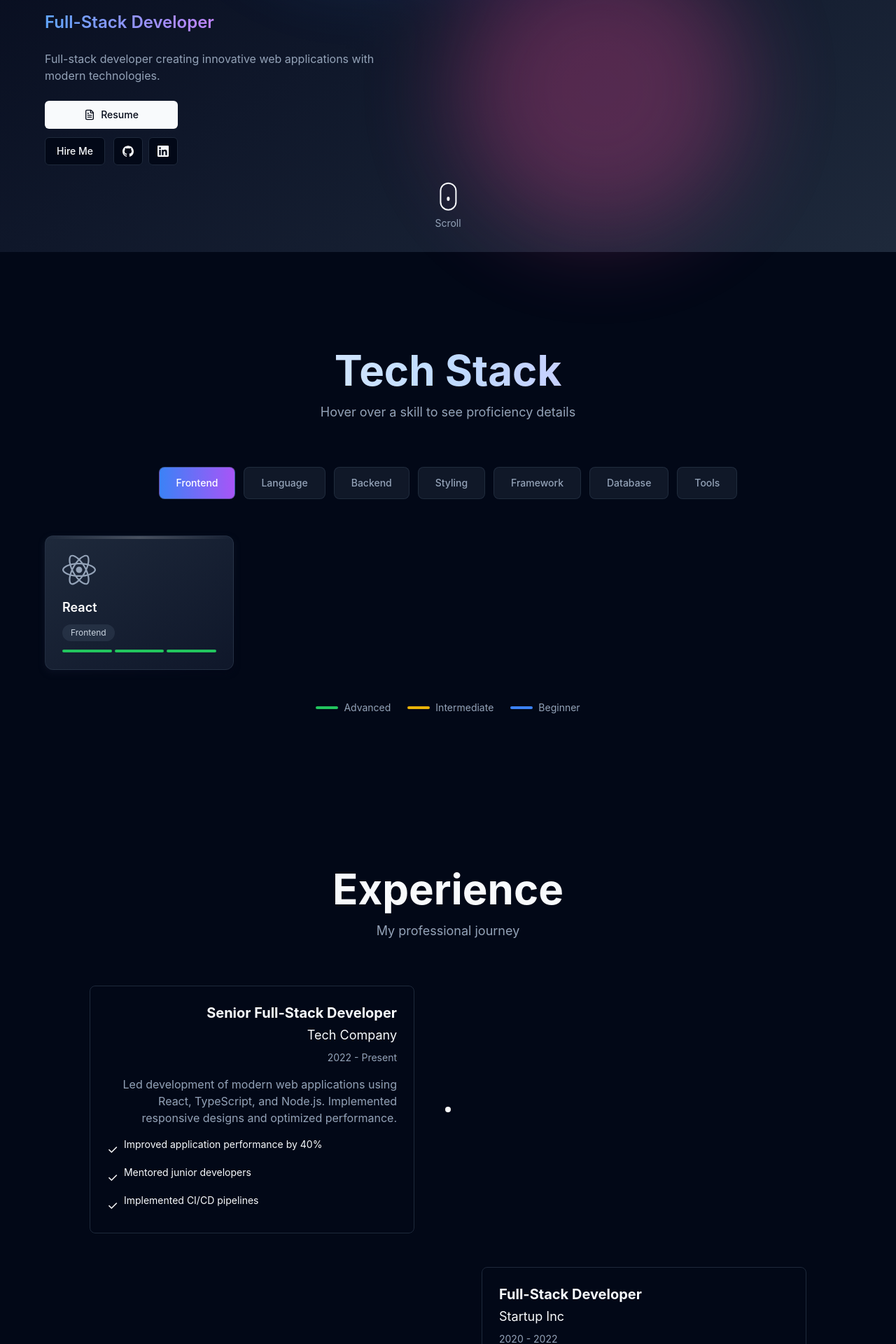
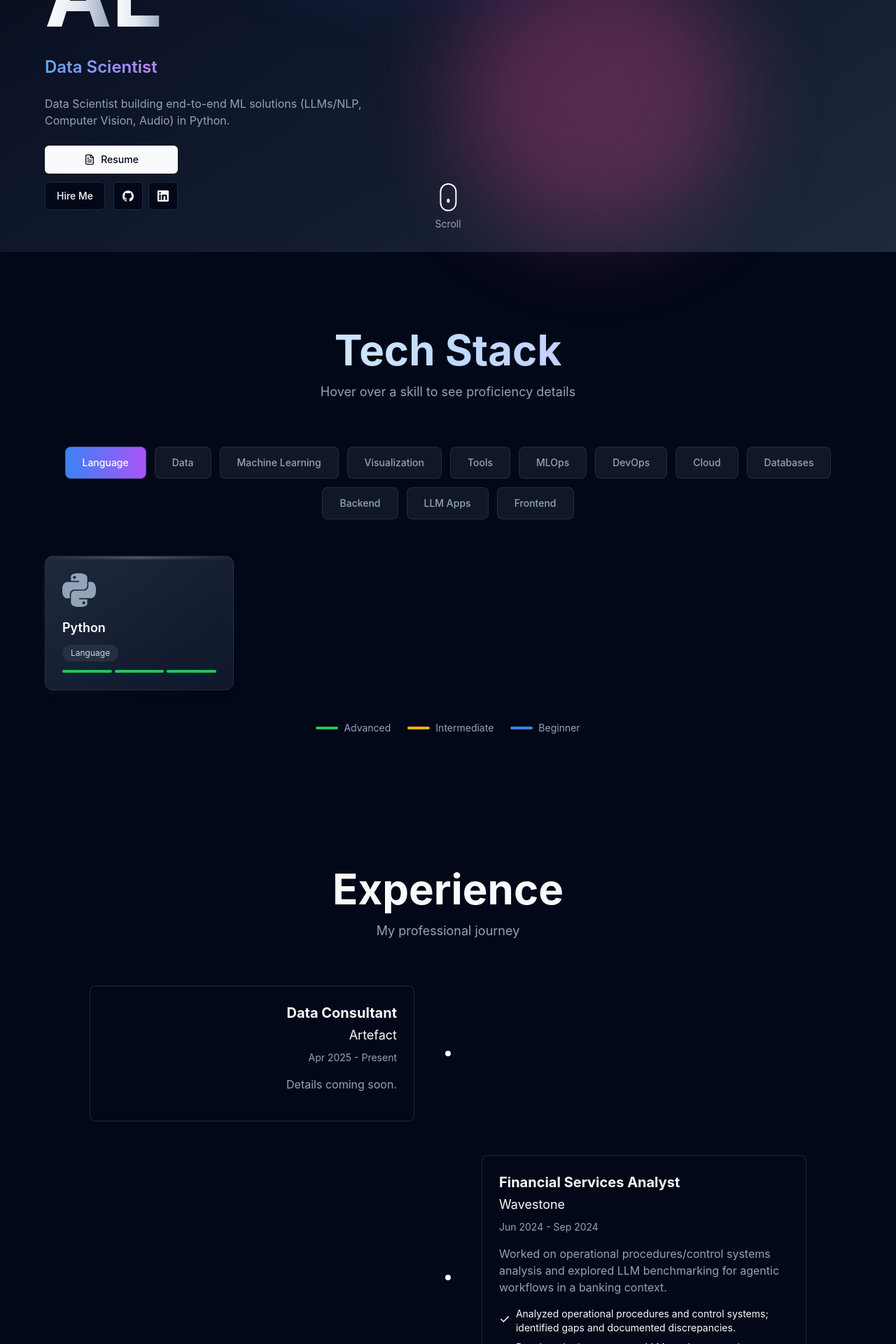
Before and after one commit to AugustinMORVAL/AugustinMORVAL.github.io, a React (Vite) app: page / in a window 1280 px wide. Shown: the part 440-2360 px from the top of the page at 70% size. Built offline with nearby package versions, Linux system fonts and the light colour scheme.

Commit message:
Start filling datas

```diff
--- a/src/components/animations/reveal-animations.tsx
+++ b/src/components/animations/reveal-animations.tsx
@@ -1,5 +1,5 @@
 import { motion, useAnimation, useInView } from "framer-motion";
-import { ReactNode, useEffect, useRef } from "react";
+import { type ReactNode, useEffect, useRef } from "react";
 
 interface BlurInProps {
   children: ReactNode;
--- a/src/components/sections/contact.tsx
+++ b/src/components/sections/contact.tsx
@@ -261,24 +261,6 @@ export default function ContactSection() {
                   </TooltipContent>
                 </Tooltip>
 
-                <Tooltip>
-                  <TooltipTrigger asChild>
-                    <motion.a
-                      href={config.social.twitter}
-                      target="_blank"
-                      rel="noopener noreferrer"
-                      className="w-12 h-12 rounded-lg bg-primary/10 hover:bg-primary/20 flex items-center justify-center transition-colors"
-                      aria-label="X (Twitter)"
-                      whileHover={{ scale: 1.1, rotate: 5 }}
-                      whileTap={{ scale: 0.95 }}
-                    >
-                      <SiX className="h-6 w-6" />
-                    </motion.a>
-                  </TooltipTrigger>
-                  <TooltipContent>
-                    <p>Follow me on X</p>
-                  </TooltipContent>
-                </Tooltip>
               </div>
             </div>
           </div>
--- a/src/components/sections/skills.tsx
+++ b/src/components/sections/skills.tsx
@@ -2,15 +2,30 @@ import SectionWrapper from "../ui/section-wrapper";
 import { config } from "@/data/config";
 import { motion } from "framer-motion";
 import { useState, useEffect, useRef } from "react";
+import { FcScatterPlot } from "react-icons/fc";
 import {
+  SiFlask,
+  SiGithubactions,
+  SiGooglecloud,
+  SiMongodb,
+  SiMysql,
+  SiNumpy,
+  SiPandas,
+  SiPlotly,
+  SiPython,
+  SiScikitlearn,
+  SiScipy,
+  SiStreamlit,
+  SiTensorflow,
   SiReact,
-  SiTypescript,
-  SiNodedotjs,
-  SiTailwindcss,
-  SiNextdotjs,
-  SiPostgresql,
-  SiMongodb,
   SiGit,
+  SiCodesandbox,
+  SiMlflow,
+  SiLangchain,
+  SiOllama,
+  SiOpenai,
+  SiPytorch,
+  SiHuggingface,
 } from "react-icons/si";
 import * as Tabs from "@radix-ui/react-tabs";
 import { Tooltip, TooltipTrigger, TooltipContent } from "../ui/tooltip";
@@ -18,13 +33,28 @@ import { gsap } from "gsap";
 
 const skillIcons: Record<string, React.ReactNode> = {
   React: <SiReact />,
-  TypeScript: <SiTypescript />,
-  "Node.js": <SiNodedotjs />,
-  "Tailwind CSS": <SiTailwindcss />,
-  "Next.js": <SiNextdotjs />,
-  PostgreSQL: <SiPostgresql />,
+  Python: <SiPython />,
+  "Google Cloud": <SiGooglecloud />,
   MongoDB: <SiMongodb />,
+  MySQL: <SiMysql />,
+  "scikit-learn": <SiScikitlearn />,
+  SciPy: <SiScipy />,
+  TensorFlow: <SiTensorflow />,
+  Matplotlib: <FcScatterPlot />,
+  NumPy: <SiNumpy />,
+  Pandas: <SiPandas />,
+  Plotly: <SiPlotly />,
+  MLflow: <SiMlflow />,
   Git: <SiGit />,
+  "GitHub Actions": <SiGithubactions />,
+  Streamlit: <SiStreamlit />,
+  Flask: <SiFlask />,
+  LangChain: <SiLangchain />,
+  Ollama: <SiOllama />,
+  MCP: <SiHuggingface />,
+  Whisper: <SiOpenai />,
+  PyTorch: <SiPytorch />,
+  YOLO: <span className="font-bold">YOLO</span>,
 };
 
 // Group skills by category
@@ -110,7 +140,7 @@ export default function SkillsSection() {
                   className="grid grid-cols-2 md:grid-cols-3 lg:grid-cols-4 gap-4 md:gap-6 transform-style-3d"
                 >
                   {groupedSkills[category].map((skill) => {
-                    const icon = skillIcons[skill.name];
+                    const icon = skillIcons[skill.name] ?? <SiCodesandbox />;
                     const isHovered = hoveredSkill === skill.name;
 
                     const levelDetails = {
--- a/src/data/config.ts
+++ b/src/data/config.ts
@@ -1,55 +1,69 @@
 export const config = {
-  name: "Your Name",
-  title: "Full-Stack Developer",
+  name: "Augustin MORVAL",
+  title: "Data Scientist",
   description: {
-    long: "Explore my portfolio showcasing modern web applications, innovative projects, and cutting-edge technologies. Specialized in React, TypeScript, Node.js, and creating beautiful user experiences.",
-    short: "Full-stack developer creating innovative web applications with modern technologies.",
+    long: "Data Scientist focused on end-to-end ML: NLP/LLMs, Computer Vision (OMR) and Audio ML. I build practical prototypes and deployment-ready pipelines, with a strong consulting + finance background and a focus on measurable impact.",
+    short:
+      "Data Scientist building end-to-end ML solutions (LLMs/NLP, Computer Vision, Audio) in Python.",
   },
-  email: "your.email@example.com",
+  email: "augustin.morval.pro@gmail.com",
   resumeUrl: "https://drive.google.com/file/d/your-resume-id/view",
   site: "https://yourusername.github.io",
 
   social: {
-    github: "https://github.com/yourusername",
-    linkedin: "https://linkedin.com/in/yourusername",
-    twitter: "https://twitter.com/yourusername",
-    instagram: "https://instagram.com/yourusername",
+    github: "https://github.com/AugustinMORVAL",
+    linkedin: "https://linkedin.com/in/augustin-morval",
   },
 
   skills: [
     {
-      name: "React",
-      category: "Frontend",
-      level: "Advanced",
-    },
-    {
-      name: "TypeScript",
+      name: "Python",
       category: "Language",
       level: "Advanced",
     },
     {
-      name: "Node.js",
-      category: "Backend",
+      name: "NumPy",
+      category: "Data",
+      level: "Advanced",
+    },
+    {
+      name: "Pandas",
+      category: "Data",
+      level: "Advanced",
+    },
+    {
+      name: "SciPy",
+      category: "Data",
       level: "Intermediate",
     },
     {
-      name: "Tailwind CSS",
-      category: "Styling",
-      level: "Advanced",
-    },
-    {
-      name: "Next.js",
-      category: "Framework",
-      level: "Advanced",
-    },
-    {
-      name: "PostgreSQL",
-      category: "Database",
+      name: "scikit-learn",
+      category: "Machine Learning",
       level: "Intermediate",
     },
     {
-      name: "MongoDB",
-      category: "Database",
+      name: "TensorFlow",
+      category: "Machine Learning",
+      level: "Intermediate",
+    },
+    {
+      name: "Matplotlib",
+      category: "Visualization",
+      level: "Intermediate",
+    },
+    {
+      name: "Plotly",
+      category: "Visualization",
+      level: "Intermediate",
+    },
+    {
+      name: "Streamlit",
+      category: "Tools",
+      level: "Intermediate",
+    },
+    {
+      name: "MLflow",
+      category: "MLOps",
       level: "Intermediate",
     },
     {
@@ -57,40 +71,105 @@ export const config = {
       category: "Tools",
       level: "Advanced",
     },
+    {
+      name: "GitHub Actions",
+      category: "DevOps",
+      level: "Intermediate",
+    },
+    {
+      name: "Google Cloud",
+      category: "Cloud",
+      level: "Intermediate",
+    },
+    {
+      name: "MongoDB",
+      category: "Databases",
+      level: "Intermediate",
+    },
+    {
+      name: "MySQL",
+      category: "Databases",
+      level: "Intermediate",
+    },
+    {
+      name: "Flask",
+      category: "Backend",
+      level: "Intermediate",
+    },
+    {
+      name: "LangChain",
+      category: "LLM Apps",
+      level: "Intermediate",
+    },
+    {
+      name: "Ollama",
+      category: "LLM Apps",
+      level: "Intermediate",
+    },
+    {
+      name: "MCP",
+      category: "LLM Apps",
+      level: "Intermediate",
+    },
+    {
+      name: "React",
+      category: "Frontend",
+      level: "Intermediate",
+    },
   ],
 
   experience: [
     {
-      company: "Tech Company",
-      role: "Senior Full-Stack Developer",
-      duration: "2022 - Present",
-      description: "Led development of modern web applications using React, TypeScript, and Node.js. Implemented responsive designs and optimized performance.",
+      company: "Artefact",
+      role: "Data Consultant",
+      duration: "Apr 2025 - Present",
+      description: "Details coming soon.",
+      achievements: [],
+    },
+    {
+      company: "Wavestone",
+      role: "Financial Services Analyst",
+      duration: "Jun 2024 - Sep 2024",
+      description:
+        "Worked on operational procedures/control systems analysis and explored LLM benchmarking for agentic workflows in a banking context.",
       achievements: [
-        "Improved application performance by 40%",
-        "Mentored junior developers",
-        "Implemented CI/CD pipelines",
+        "Analyzed operational procedures and control systems; identified gaps and documented discrepancies.",
+        "Benchmarked open-source LLMs and compared capabilities for integration into a network of autonomous agents.",
       ],
     },
     {
-      company: "Startup Inc",
-      role: "Full-Stack Developer",
-      duration: "2020 - 2022",
-      description: "Developed and maintained full-stack applications using MERN stack. Collaborated with designers and product managers.",
+      company: "Abbott",
+      role: "Junior Consultant",
+      duration: "Oct 2022 - Apr 2023",
+      description:
+        "Go-to-market strategy and analytics work for a digital healthcare solution across APAC.",
       achievements: [
-        "Built 3 major features from scratch",
-        "Reduced bug reports by 30%",
-        "Implemented real-time features with WebSocket",
+        "Conducted market research across 8 APAC countries to refine go-to-market strategy.",
+        "Performed quantitative/qualitative analysis and validated insights with 26 expert interviews.",
+        "Delivered 7 strategic recommendations across strategy, org structure and value proposition.",
       ],
     },
     {
-      company: "Digital Agency",
-      role: "Frontend Developer",
-      duration: "2018 - 2020",
-      description: "Created responsive and accessible web interfaces. Worked with various clients on diverse projects.",
+      company: "Groupe CréO",
+      role: "M&A Analyst",
+      duration: "Jan 2022 - Jun 2022",
+      description:
+        "Financial modeling, scenario analysis, and operational restructuring in a transaction context.",
       achievements: [
-        "Delivered 15+ client projects",
-        "Achieved 95+ Lighthouse scores",
-        "Implemented modern animations with GSAP",
+        "Built predictive financial scenarios and cost analyses to support strategic decision-making.",
+        "Led supply-chain restructuring across overseas territories, reducing logistics costs by 15%.",
+        "Supported buy-side valuations and sell-side diligence for a €15M divestiture.",
+      ],
+    },
+    {
+      company: "LFB",
+      role: "Management Controller",
+      duration: "Feb 2021 - Jul 2021",
+      description:
+        "Financial reporting, budgeting, and automation initiatives supporting large-scale operations.",
+      achievements: [
+        "Produced monthly reporting and supervised R&D budgets; supported payroll for 2300+ employees.",
+        "Automated reporting analysis in Excel, doubling efficiency (2×).",
       ],
     },
   ],
--- a/src/data/projects.tsx
+++ b/src/data/projects.tsx
@@ -1,15 +1,21 @@
-import { ReactNode } from "react";
+import type { ReactNode } from "react";
 import {
+  SiGithubactions,
+  SiGooglecloud,
+  SiMongodb,
+  SiMysql,
+  SiNumpy,
+  SiPandas,
+  SiPlotly,
+  SiPython,
   SiReact,
-  SiTypescript,
-  SiNodedotjs,
-  SiTailwindcss,
-  SiMongodb,
-  SiPostgresql,
-  SiExpress,
-  SiNextdotjs,
-  SiPrisma,
-  SiFirebase,
+  SiScikitlearn,
+  SiScipy,
+  SiTensorflow,
+  SiFlask,
+  SiGit,
+  SiStreamlit,
+  SiOpenai,
 } from "react-icons/si";
 
 export type Skill = {
@@ -34,162 +40,114 @@ export type Project = {
 };
 
 const PROJECT_SKILLS = {
-  react: {
-    title: "React",
-    icon: <SiReact />,
-  },
-  typescript: {
-    title: "TypeScript",
-    icon: <SiTypescript />,
-  },
-  nextjs: {
-    title: "Next.js",
-    icon: <SiNextdotjs />,
-  },
-  tailwind: {
-    title: "Tailwind CSS",
-    icon: <SiTailwindcss />,
-  },
-  node: {
-    title: "Node.js",
-    icon: <SiNodedotjs />,
-  },
-  express: {
-    title: "Express",
-    icon: <SiExpress />,
-  },
-  mongodb: {
-    title: "MongoDB",
-    icon: <SiMongodb />,
-  },
-  postgresql: {
-    title: "PostgreSQL",
-    icon: <SiPostgresql />,
-  },
-  prisma: {
-    title: "Prisma",
-    icon: <SiPrisma />,
-  },
-  firebase: {
-    title: "Firebase",
-    icon: <SiFirebase />,
-  },
+  python: { title: "Python", icon: <SiPython /> },
+  numpy: { title: "NumPy", icon: <SiNumpy /> },
+  pandas: { title: "Pandas", icon: <SiPandas /> },
+  scipy: { title: "SciPy", icon: <SiScipy /> },
+  sklearn: { title: "scikit-learn", icon: <SiScikitlearn /> },
+  tensorflow: { title: "TensorFlow", icon: <SiTensorflow /> },
+  plotly: { title: "Plotly", icon: <SiPlotly /> },
+  streamlit: { title: "Streamlit", icon: <SiStreamlit /> },
+  flask: { title: "Flask", icon: <SiFlask /> },
+  mongodb: { title: "MongoDB", icon: <SiMongodb /> },
+  mysql: { title: "MySQL", icon: <SiMysql /> },
+  gcp: { title: "Google Cloud", icon: <SiGooglecloud /> },
+  githubActions: { title: "GitHub Actions", icon: <SiGithubactions /> },
+  git: { title: "Git", icon: <SiGit /> },
+  react: { title: "React", icon: <SiReact /> },
+  langchain: { title: "LangChain", icon: <span className="font-bold">LC</span> },
+  llamaindex: { title: "LlamaIndex", icon: <span className="font-bold">LI</span> },
+  mcp: { title: "MCP", icon: <span className="font-bold">MCP</span> },
+  whisper: { title: "Whisper", icon: <SiOpenai /> },
+  pyannote: { title: "PyAnnote", icon: <span className="font-bold">PyA</span> },
+  yolo: { title: "YOLO", icon: <span className="font-bold">YOLO</span> },
 };
 
 const projects: Project[] = [
   {
-    id: "ecommerce-platform",
-    title: "E-Commerce Platform",
-    category: "Full Stack",
+    id: "multitask-chatbot",
+    title: "Multitask Chatbot (RAG + Document Processing)",
+    category: "LLM Apps",
     description:
-      "A modern e-commerce platform with admin dashboard, shopping cart, payment integration, and real-time inventory management.",
-    src: "/assets/projects/ecommerce.jpg",
-    screenshots: ["screenshot1.jpg", "screenshot2.jpg", "screenshot3.jpg"],
+      "A Streamlit LLM application combining chat, multi-format document ingestion (PDF/PPT/Excel), and vector search/RAG with model selection.",
+    src: "/vite.svg",
+    screenshots: [],
     skills: {
-      frontend: [
-        PROJECT_SKILLS.react,
-        PROJECT_SKILLS.typescript,
-        PROJECT_SKILLS.tailwind,
-      ],
+      frontend: [PROJECT_SKILLS.streamlit],
       backend: [
-        PROJECT_SKILLS.node,
-        PROJECT_SKILLS.express,
+        PROJECT_SKILLS.python,
+        PROJECT_SKILLS.langchain,
+        PROJECT_SKILLS.mcp,
         PROJECT_SKILLS.mongodb,
       ],
     },
-    live: "https://example.com",
-    github: "https://github.com/yourusername/ecommerce",
+    live: "https://github.com/AugustinMORVAL/Multitask_Chatbot",
+    github: "https://github.com/AugustinMORVAL/Multitask_Chatbot",
     features: [
-      "User authentication and authorization",
-      "Product catalog with search and filters",
-      "Shopping cart and checkout process",
-      "Admin dashboard for inventory management",
-      "Payment integration with Stripe",
-      "Order tracking and history",
+      "Multi-format ingestion (PDF, PPT, Excel)",
+      "Vector search / RAG over uploaded documents",
+      "LLM orchestration workflows (agents/tools)",
+      "Interactive UI built with Streamlit",
     ],
   },
   {
-    id: "task-manager",
-    title: "Task Management App",
-    category: "Productivity",
+    id: "audio-transcriptor",
+    title: "Audio Transcriptor (Whisper + Diarization)",
+    category: "Audio ML",
     description:
-      "A collaborative task management application with real-time updates, drag-and-drop functionality, and team collaboration features.",
-    src: "/assets/projects/taskmanager.jpg",
-    screenshots: ["screenshot1.jpg", "screenshot2.jpg"],
+      "A transcription pipeline using Whisper with speaker diarization (PyAnnote) to generate speaker-attributed transcripts.",
+    src: "/vite.svg",
+    screenshots: [],
     skills: {
-      frontend: [
-        PROJECT_SKILLS.nextjs,
-        PROJECT_SKILLS.typescript,
-        PROJECT_SKILLS.tailwind,
-      ],
-      backend: [PROJECT_SKILLS.firebase, PROJECT_SKILLS.prisma],
+      frontend: [],
+      backend: [PROJECT_SKILLS.python, PROJECT_SKILLS.whisper, PROJECT_SKILLS.pyannote],
     },
-    live: "https://example.com",
-    github: "https://github.com/yourusername/task-manager",
+    live: "https://github.com/AugustinMORVAL/Audio-Transcriptor",
+    github: "https://github.com/AugustinMORVAL/Audio-Transcriptor",
     features: [
-      "Real-time collaboration with multiple users",
-      "Drag-and-drop task organization",
-      "Project and team management",
-      "Due dates and priority levels",
-      "Activity timeline and notifications",
-      "Dark mode support",
+      "Automatic speech-to-text with Whisper",
+      "Speaker diarization for speaker attribution",
+      "Exportable, readable transcripts",
     ],
   },
   {
-    id: "portfolio-website",
-    title: "Portfolio Website",
-    category: "Personal",
+    id: "pictomusic",
+    title: "PicToMusic (Computer Vision / OMR)",
+    category: "Computer Vision",
     description:
-      "A beautiful and modern portfolio website with smooth animations, interactive elements, and responsive design.",
-    src: "/assets/projects/portfolio.jpg",
-    screenshots: ["screenshot1.jpg"],
+      "Deep learning project to analyze music score sheets (OMR) and generate played audio by combining computer vision and music generation components.",
+    src: "/vite.svg",
+    screenshots: [],
     skills: {
-      frontend: [
-        PROJECT_SKILLS.react,
-        PROJECT_SKILLS.typescript,
-        PROJECT_SKILLS.tailwind,
-      ],
-      backend: [],
+      frontend: [],
+      backend: [PROJECT_SKILLS.python, PROJECT_SKILLS.yolo, PROJECT_SKILLS.tensorflow],
     },
-    live: "https://yourusername.github.io",
-    github: "https://github.com/yourusername/portfolio",
+    live: "https://github.com/AugustinMORVAL/PicToMusic",
+    github: "https://github.com/AugustinMORVAL/PicToMusic",
     features: [
-      "Smooth scroll animations with GSAP",
-      "Interactive particle background",
-      "Responsive design for all devices",
-      "Dark/Light theme toggle",
-      "Contact form with email integration",
-      "Optimized for performance (90+ Lighthouse score)",
+      "OMR-oriented CV pipeline for score analysis",
+      "Fine-tuning workflow for detection/recognition components",
+      "End-to-end demo app",
     ],
   },
   {
-    id: "social-media-dashboard",
-    title: "Social Media Dashboard",
+    id: "quantium-case",
+    title: "Quantium Case (Analytics Notebook)",
     category: "Analytics",
     description:
-      "An analytics dashboard for tracking social media metrics across multiple platforms with beautiful charts and insights.",
-    src: "/assets/projects/dashboard.jpg",
-    screenshots: ["screenshot1.jpg", "screenshot2.jpg"],
+      "Notebook-based analysis project working with transaction and customer behavior data to produce insights and recommendations.",
+    src: "/vite.svg",
+    screenshots: [],
     skills: {
-      frontend: [
-        PROJECT_SKILLS.react,
-        PROJECT_SKILLS.typescript,
-        PROJECT_SKILLS.tailwind,
-      ],
-      backend: [
-        PROJECT_SKILLS.node,
-        PROJECT_SKILLS.express,
-        PROJECT_SKILLS.postgresql,
-      ],
+      frontend: [],
+      backend: [PROJECT_SKILLS.python, PROJECT_SKILLS.pandas, PROJECT_SKILLS.numpy, PROJECT_SKILLS.plotly],
     },
-    live: "https://example.com",
+    live: "https://github.com/AugustinMORVAL/Quantium-Case",
+    github: "https://github.com/AugustinMORVAL/Quantium-Case",
     features: [
-      "Multi-platform integration (Twitter, Instagram, Facebook)",
-      "Real-time metrics and analytics",
-      "Beautiful data visualizations",
-      "Customizable dashboard widgets",
-      "Export reports in PDF/CSV",
-      "Scheduled post analytics",
+      "Data cleaning and exploratory analysis",
+      "Behavior segmentation and insight generation",
+      "Visualization and reporting in notebooks",
     ],
   },
 ];
```
